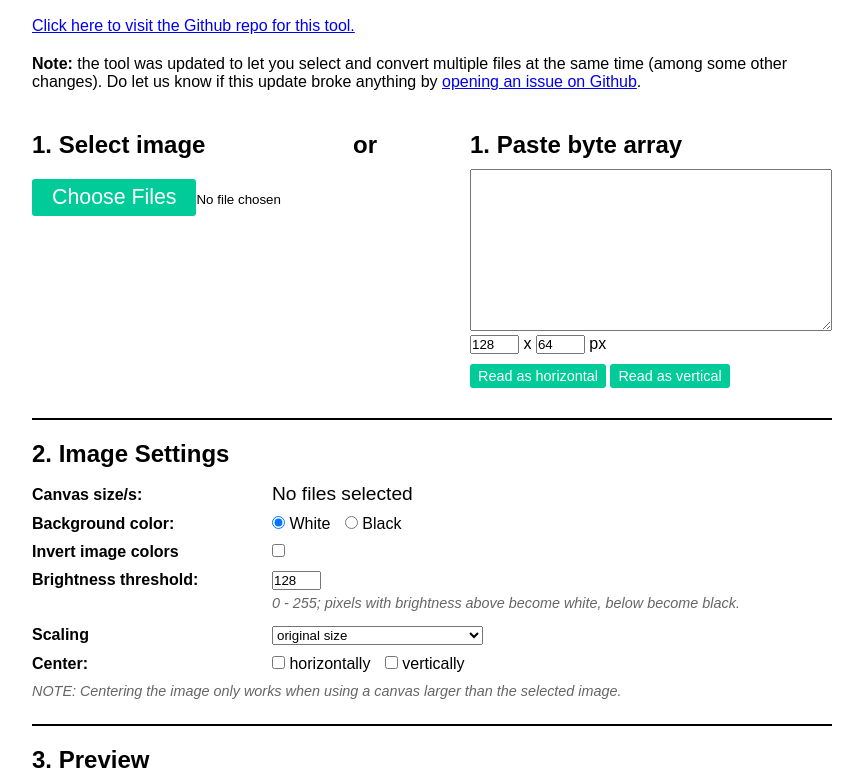
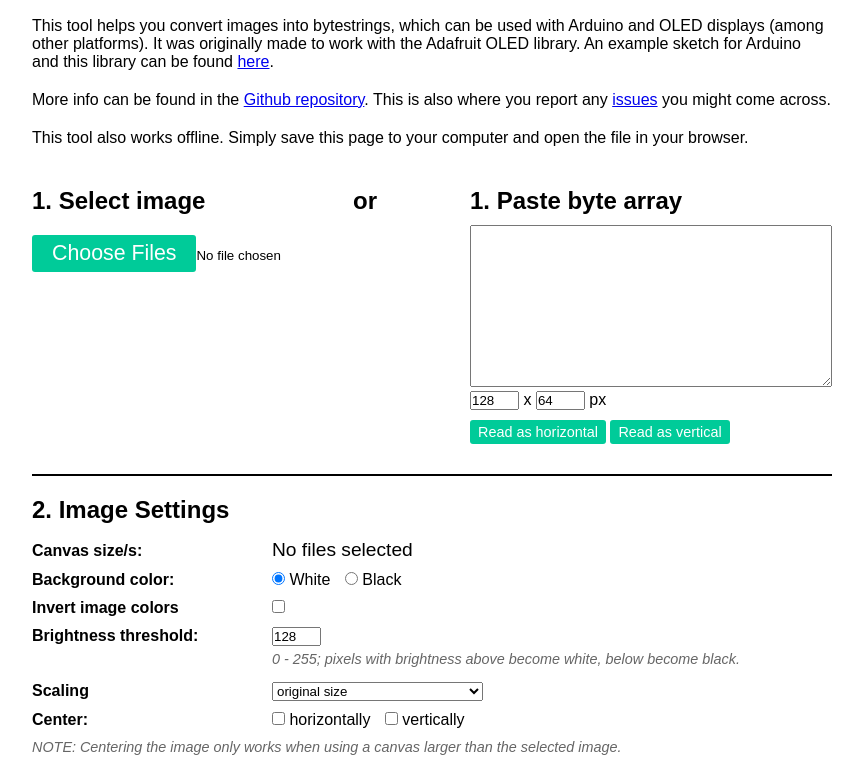
Before and after one commit to javl/image2cpp, a plain HTML site: page index.html in a window 1280 px wide. Shown: the part 41-811 px from the top of the page, without its empty margins (208-1071 px from the left). Drawn offline with Linux system fonts and the light colour scheme.

Commit message:
Update text

```diff
--- a/index.html
+++ b/index.html
@@ -184,8 +184,10 @@
 	<div class="wrapper">
 		<section class="section">
 			<h1>image2cpp</h1>
-			<p><a href="https://github.com/javl/image2cpp" target="_blank">Click here to visit the Github repo for this tool.</a></p>
-			<p><b>Note:</b> the tool was updated to let you select and convert multiple files at the same time (among some other changes). Do let us know if this update broke anything by <a href="https://github.com/javl/image2cpp/issues" target="_blank">opening an issue on Github</a>.</p>
+			<p>This tool helps you convert images into bytestrings, which can be used with Arduino and OLED displays (among other platforms).
+				It was originally made to work with the Adafruit OLED library. An example sketch for Arduino and this library can be found <a href="https://github.com/javl/image2cpp/blob/master/oled_example/oled_example.ino" target="_blank">here</a>.</p>
+			<p>More info can be found in the <a href="https://github.com/javl/image2cpp" target="_blank">Github repository</a>. This is also where you report any <a href="https://github.com/javl/image2cpp/issues" target="_blank">issues</a> you might come across.</p>
+			<p>This tool also works offline. Simply save this page to your computer and open the file in your browser.</p>
 		</section>
 		<section class="section bottom-divider">
 			<section class="sub-section">
```
